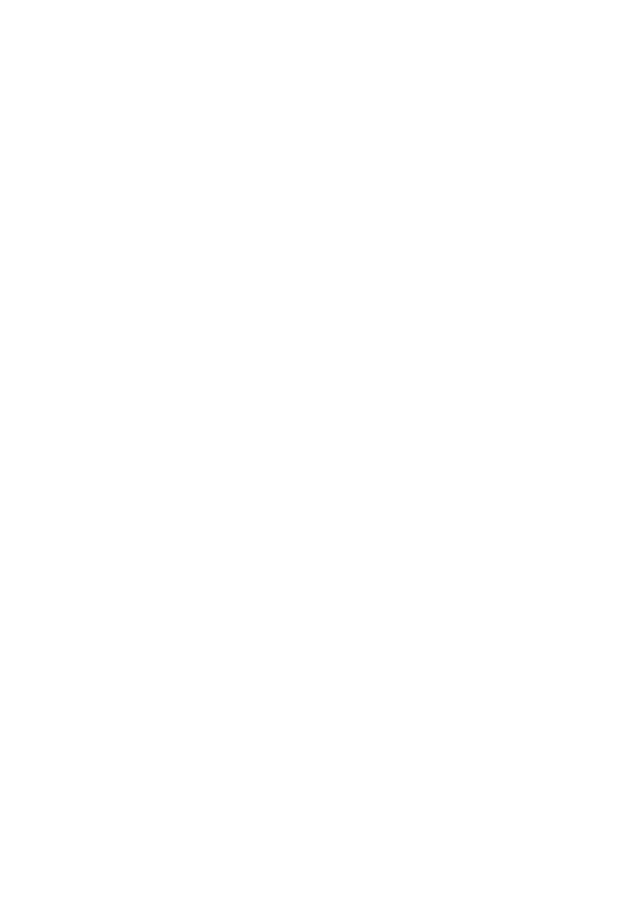
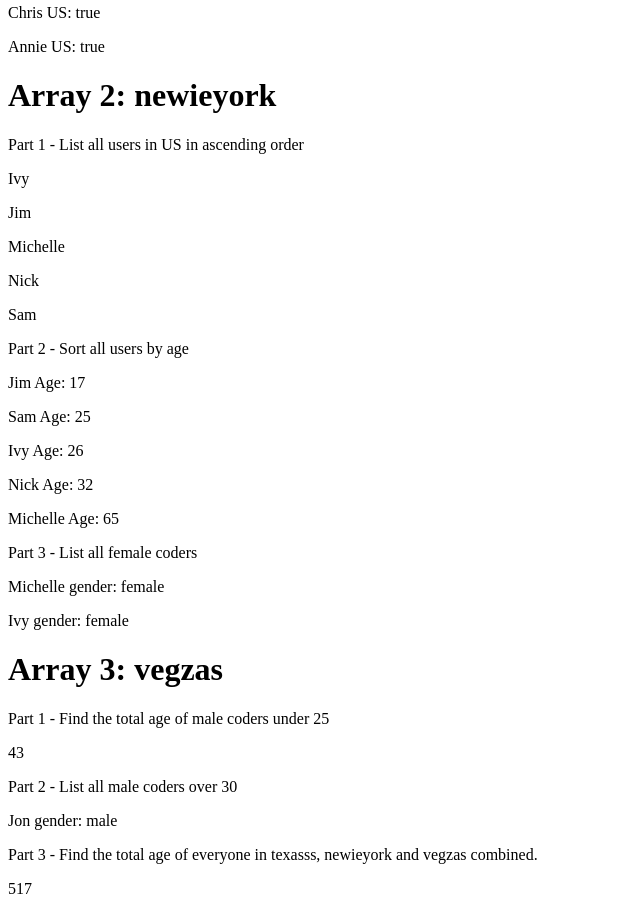
Before and after one commit to yxj0312/js-coding-challenges, a Vue app: page /challenge-11 in a window 1280 px wide. Shown: the part 280-1194 px from the top of the page, without its empty margins (0-640 px from the left). Before the commit the page ends 800 px from the top, so only its background shows below. Built offline with nearby package versions, Linux system fonts and the light colour scheme.

Commit message:
Challenge 11 finished

```diff
--- /dev/null
+++ b/src/components/ArrayAlgoChallenge.vue
@@ -0,0 +1,228 @@
+<template>
+    <div>
+        <h1>Array 1: texasss</h1>
+        <p>Part 1 - Find all users older than 24</p>
+        <p>{{users24}}</p>
+        <p>Part 2 - Find the total age of all users</p>
+        <p>{{totalAge}}</p>
+        <p>Part 3 - List all users in the US</p>
+        <div v-for="(user, index) in usersUS" :key="`UsersUS ${index}`">
+            <p><span>{{user.name}}</span> <span> US:</span> <span>{{user.us}}</span></p>
+        </div>
+
+        <h1>Array 2: newieyork</h1>
+        <p>Part 1 - List all users in US in ascending order</p>
+        <div v-for="(user, index) in sortedUS" :key="`SortedUS ${index}`">
+            <p>{{user.name}}</p>
+        </div>
+        <p>Part 2 - Sort all users by age</p>
+        <div v-for="(user, index) in sortedAge" :key="`sortedAge ${index}`">
+            <p>{{user.name}}<span> Age: </span> <span>{{user.age}}</span></p>
+        </div>
+        <p>Part 3 -  List all female coders</p>
+        <div v-for="(user, index) in femaleCoders" :key="`femaleCoders ${index}`">
+            <p>{{user.name}}<span> gender: </span> <span>{{user.gender === 'f' ? 'female': null}}</span></p>
+        </div>
+
+        <h1>Array 3: vegzas</h1>
+        <p>Part 1 - Find the total age of male coders under 25</p>
+        <p>{{maleCodersAge}}</p>
+        <p>Part 2 - List all male coders over 30</p>
+        <div v-for="(user, index) in maleCodersOver30" :key="`maleCodersOver30 ${index}`">
+            <p>{{user.name}}<span> gender: </span> <span>{{user.gender === 'm' ? 'male': null}}</span></p>
+        </div>
+        <p>Part 3 - Find the total age of everyone in texasss, newieyork and vegzas combined.</p>
+        <p>{{totalAges}}</p>
+    </div>
+</template>
+
+<script>
+    export default {
+        props: [],
+
+        components: {},
+
+        data() {
+            return {
+                // ARRAY 1
+                texasss : [
+                    {
+                        name: 'Mike',
+                        age: 23,
+                        gender: 'm',
+                        us: false,
+                    },
+                    {
+                        name: 'Liz',
+                        age: 20,
+                        gender: 'f',
+                        us: true,
+                    },
+                    {
+                        name: 'Chris',
+                        age: 102,
+                        gender: 'm',
+                        us: true,
+                    },
+                    {
+                        name: 'Chuloo',
+                        age: 27,
+                        gender: 'm',
+                        us: false,
+                    },
+                    {
+                        name: 'Annie',
+                        age: 30,
+                        gender: 'f',
+                        us: true,
+                    },
+                ],
+
+                // ARRAY 2
+                newieyork: [
+                    {
+                        name: 'Michelle',
+                        age: 65,
+                        coder:true,
+                        gender: 'f',
+                        us: true,
+                    },
+                    {
+                        name: 'Sam',
+                        age: 25,
+                        coder:false,
+                        gender: 'm',
+                        us: false,
+                    },
+                    {
+                        name: 'Ivy',
+                        age: 26,
+                        coder:true,
+                        gender: 'f',
+                        us: false,
+                    },
+                    {
+                        name: 'Nick',
+                        age: 32,
+                        coder:true,
+                        gender: 'm',
+                        us: true,
+                    },
+                    {
+                        name: 'Jim',
+                        age: 17,
+                        coder:false,
+                        gender: 'm',
+                        us: true,
+                    },
+                ],
+
+                // ARRAY 3
+                vegzas : [
+                    {
+                        name: 'Charly',
+                        age: 22,
+                        coder:true,
+                        gender: 'm',
+                    },
+                    {
+                        name: 'Law',
+                        age: 21,
+                        coder:true,
+                        gender: 'm',
+                    },
+                    {
+                        name: 'Rosey',
+                        age: 42,
+                        coder:false,
+                        gender: 'f',
+                    },
+                    {
+                        name: 'Steph',
+                        age: 18,
+                        coder:true,
+                        gender:'f'
+                    },
+                    {
+                        name: 'Jon',
+                        age: 47,
+                        coder:false,
+                        gender: 'm',
+                    },
+                ]
+            }
+        },
+
+        computed: {
+            // Part 1 - Find all users older than 24
+            users24() {
+                return this.texasss.filter((val) => val.age > 24);
+            },
+
+            // Part 2 - Find the total age of all users
+            totalAge() {
+                return this.texasss.map(user => user.age).reduce((prev, next)=> prev + next);
+            },
+
+            // Part 3 - List all users in the US
+            usersUS() {
+                return this.texasss.filter(user => user.us === true)
+            },
+
+            // Part 1 - List all users in US in ascending order
+            sortedUS() {
+                const temp = this.newieyork.slice(0);
+
+                return temp.sort((a,b) => {
+                    const x = a.name.toLowerCase();
+                    const y = b.name.toLowerCase();
+                    return x < y ? -1 : 1;
+                })
+            },
+
+            // Part 2 - Sort all users by age
+            sortedAge() {
+                const temp = this.newieyork.slice(0);
+
+                return temp.sort((a,b) => {
+                    return a.age - b.age;
+                })
+            },
+
+            // Part 3 -  List all female coders
+            femaleCoders() {
+                return this.newieyork.filter(
+                    val => val.gender == 'f'
+                )
+            },
+
+            // Part 1 - Find the total age of male coders under 25
+            maleCodersAge() {
+                return this.vegzas
+                    .filter(user => user.age < 25 && user.gender === 'm')
+                    .map(male => male.age)
+                    .reduce((prev, next) => prev + next)
+            },
+
+            // Part 2 - List all male coders over 30
+            maleCodersOver30() {
+                return this.vegzas.filter(user => user.age > 30 && user.gender === 'm')
+            },
+
+            // Part 3 - Find the total age of everyone in texasss, newieyork and vegzas combined.
+            totalAges() {
+                const temp = [];
+
+                this.texasss.map(val => temp.push(val.age));
+                this.newieyork.map(val => temp.push(val.age));
+                this.vegzas.map(val => temp.push(val.age));
+
+                return temp.reduce((prev,next)=> prev + next);
+            }
+        },
+
+        methods: {
+
+        }
+    }
+</script>
--- a/src/routes.js
+++ b/src/routes.js
@@ -1,5 +1,6 @@
 import VideoPlayer from './components/VideoPlayer'
 import AnimatedImageSearch from './components/AnimatedImageSearch'
+import ArrayAlgoChallenge from './components/ArrayAlgoChallenge'
 
 export default {
     mode: 'history',
@@ -14,5 +15,10 @@
             path: '/challenge-8',
             component: AnimatedImageSearch
         },
+
+        {
+            path: '/challenge-11',
+            component: ArrayAlgoChallenge
+        },
     ]
 }
```
